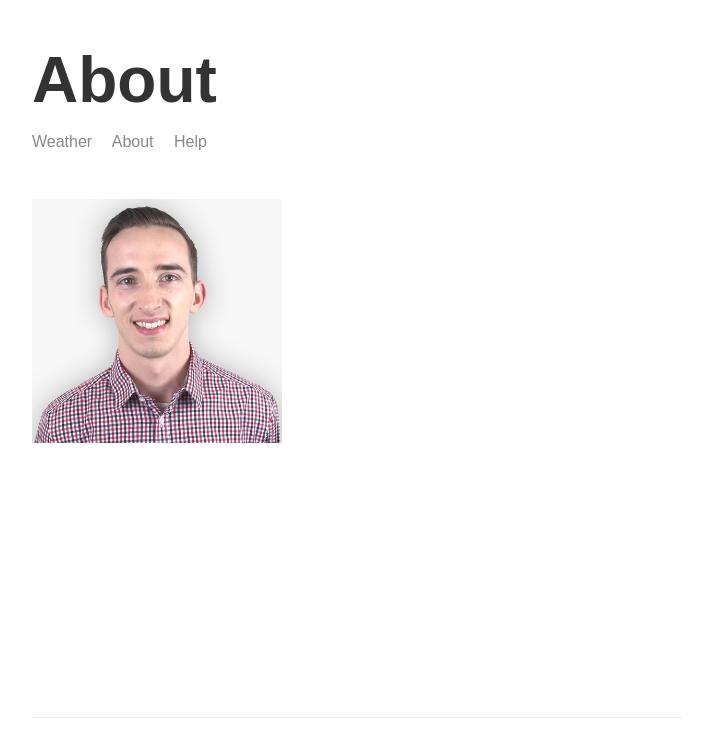
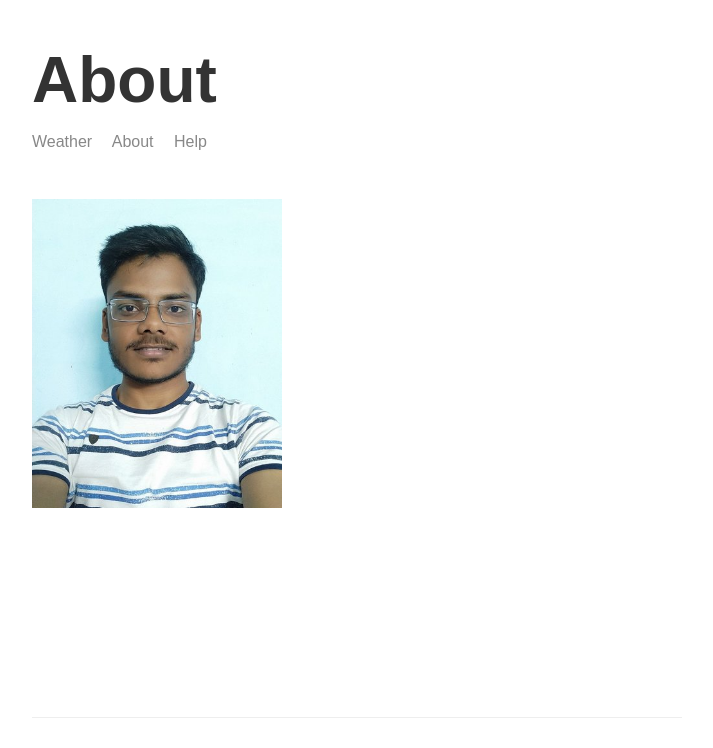
Before and after one commit to PradumnUpadhyay/Wnode_test, a Node server app: page /about in a window 1280 px wide. Shown: the top 748 px of the page, without its empty margins (283-996 px from the left). Run offline with Node 20, Linux system fonts and the light colour scheme; some libraries are stand-ins or nearby versions.

Commit message:
Changes made to public

```diff
--- a/templates/views/about.hbs
+++ b/templates/views/about.hbs
@@ -11,7 +11,7 @@
 <body>
     <div class="main-content">
         {{>header}}
-        <img class="portrait" src="/img/me.png">
+        <img class="portrait" src="/img/me.jpg">
     </div>
 
     {{>footer}}
```
Also changed, not shown: public/img/me.png (deleted).
